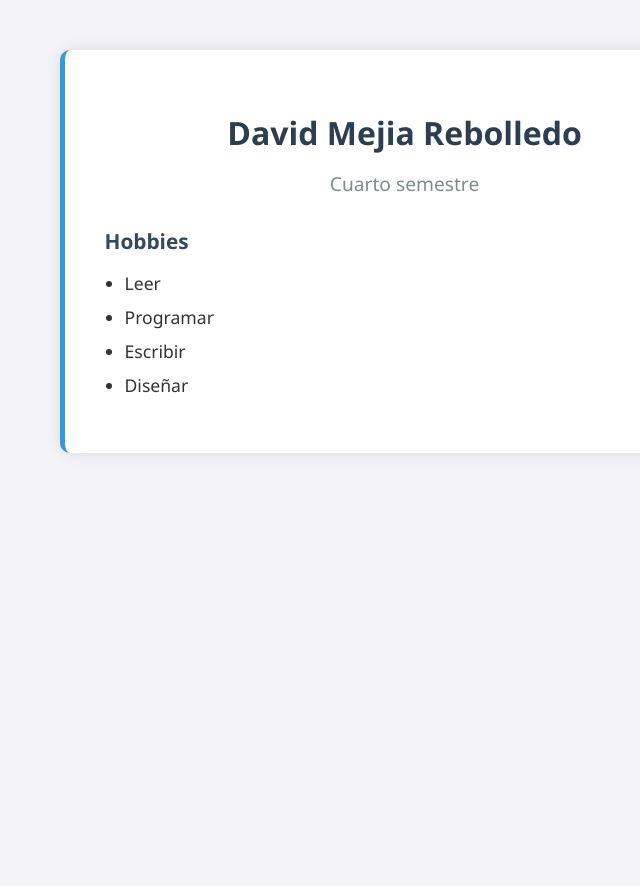
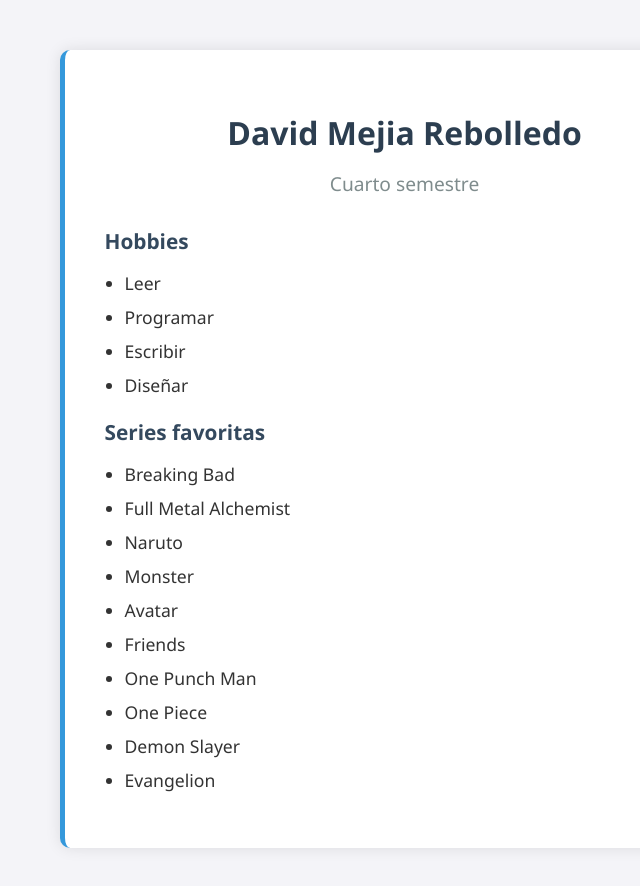
Before and after one commit to Drave18/TALLER-BP-SOFTWARE, a plain HTML site: page index.html in a window 1280 px wide. Shown: the whole page, without its empty margins (238-878 px from the left). Before the commit the page ends 800 px from the top, so only its background shows below. Drawn offline with Linux system fonts and the light colour scheme.

Commit message:
Cambio 15: Añadir la sección de series al HTML

```diff
--- a/index.html
+++ b/index.html
@@ -93,6 +93,21 @@
             <li>Escribir</li>
             <li>Diseñar</li>
         </ul>
+
+        <h3>Series favoritas</h3>
+        <ul class="series-list">
+            <li>Breaking Bad</li>
+            <li>Full Metal Alchemist</li>
+            <li>Naruto</li>
+            <li>Monster</li>
+            <li>Avatar</li>
+            <li>Friends</li>
+            <li>One Punch Man</li>
+            <li>One Piece</li>
+            <li>Demon Slayer</li>
+            <li>Evangelion</li>
+        </ul>
+
     </div>
 </body>
 
```
